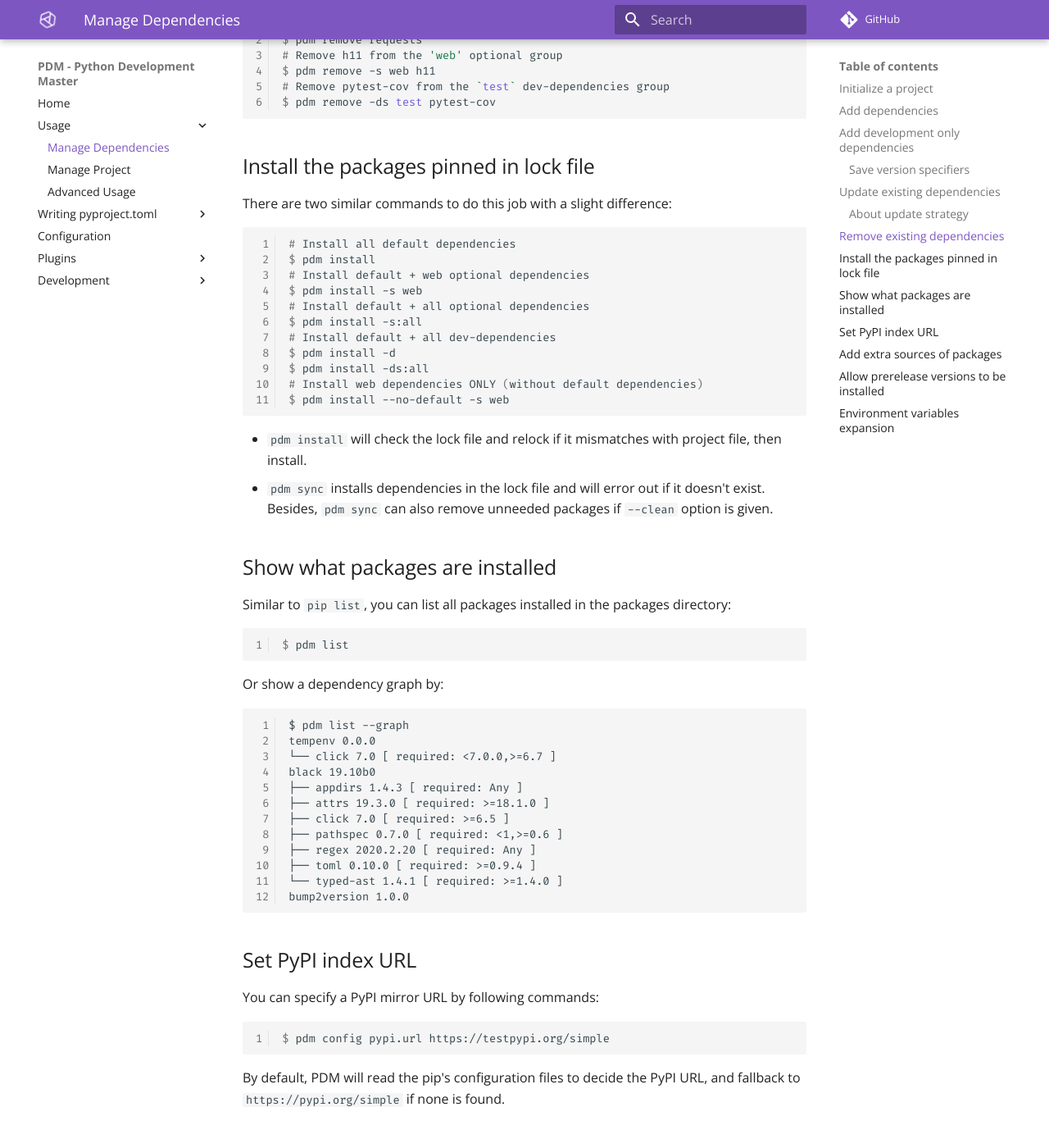
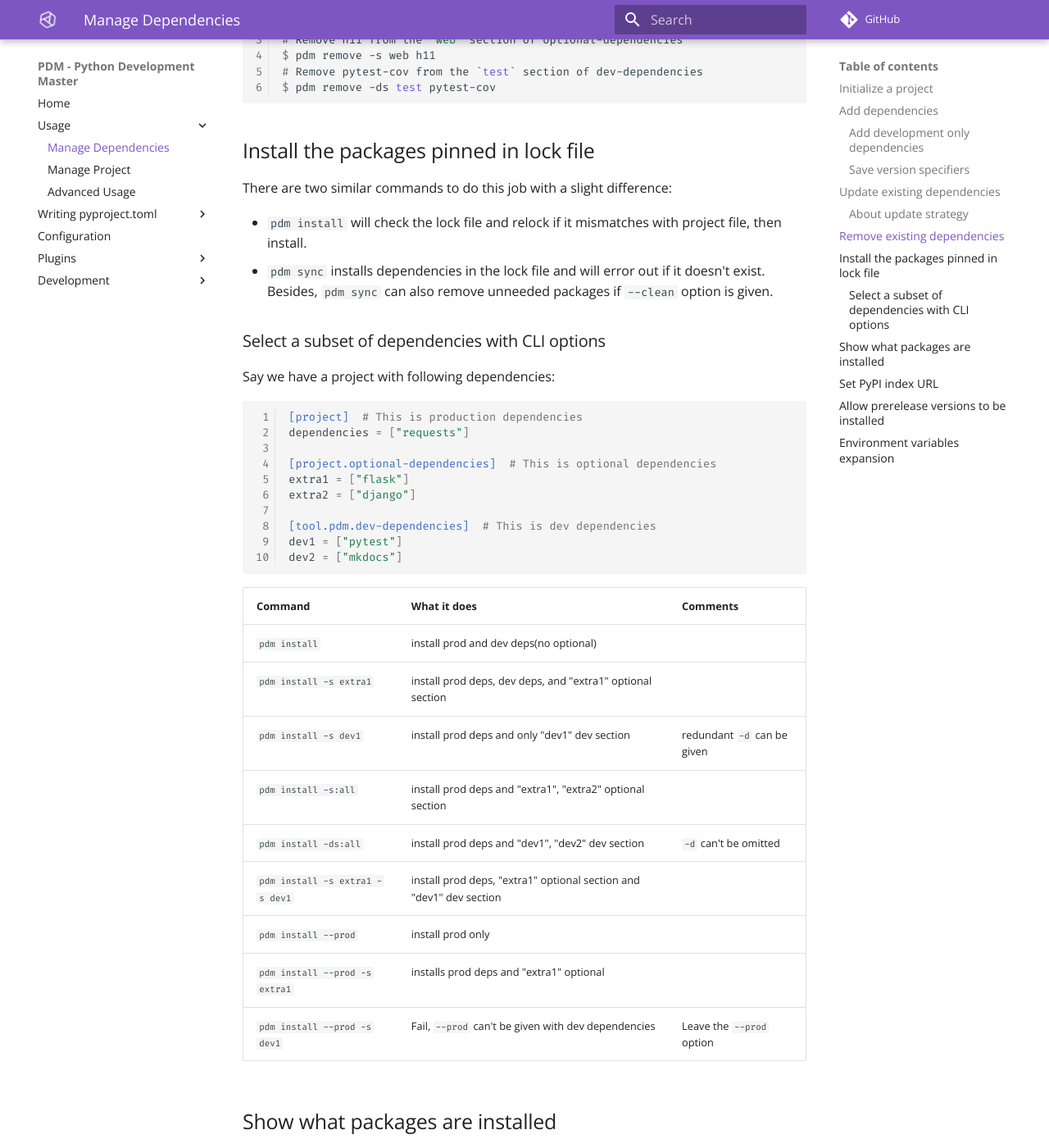
Before and after one commit to ChrisSanderser/pd-ms, an MkDocs documentation site: the page built from docs/docs/usage/dependency.md, in a window 1280 px wide and 1400 px high, scrolled down 3214 px. Shown: the whole window at 82% size. Built offline with MkDocs 1.6.1 and Material for MkDocs 9.7.7, drawn with Linux system fonts in a browser that asks for light colours; comment, search, counter and statistics services are not loaded; some of the changed text lies outside the part shown.

Commit message:
Update docs about the behavior change

````diff
--- a/docs/docs/usage/dependency.md
+++ b/docs/docs/usage/dependency.md
@@ -29,7 +29,7 @@ dependencies = []
 If `pyproject.toml` is already present, it will be updated with the metadata. The metadata format follows the
 [PEP 621 specification](https://www.python.org/dev/peps/pep-0621/)
 
-For details of the meaning of each field in `pyproject.toml`, please refer to [Project File](pyproject.md).
+For details of the meaning of each field in `pyproject.toml`, please refer to [Project File](/pyproject/pep62.md).
 
 ## Add dependencies
 
@@ -71,7 +71,7 @@ test = ["pytest"]
 For backward-compatibility, if `-s/--section` is not given, dependencies will go to `dev` group under `[tool.pdm.dev-dependencies]` by default.
 
 !!! NOTE
-The same group name MUST NOT appear in both `[tool.pdm.dev-dependencies]` and `[project.optional-dependencies]` .
+    The same group name MUST NOT appear in both `[tool.pdm.dev-dependencies]` and `[project.optional-dependencies]` .
 
 ### Save version specifiers
 
@@ -114,9 +114,9 @@ If the section is not given, PDM will search for the requirement in the default
 To update packages in development dependencies:
 
 ```console
-# Update all dev-dependencies
+# Update all default + dev-dependencies
 $ pdm update -d
-# Update a package in the specified group of dev-dependencies
+# Update a package in the specified section of dev-dependencies
 $ pdm update -ds test pytest
 ```
 
@@ -136,9 +136,9 @@ To remove existing dependencies from project file and the library directory:
 ```console
 # Remove requests from the default dependencies
 $ pdm remove requests
-# Remove h11 from the 'web' optional group
+# Remove h11 from the 'web' section of optional-dependencies
 $ pdm remove -s web h11
-# Remove pytest-cov from the `test` dev-dependencies group
+# Remove pytest-cov from the `test` section of dev-dependencies
 $ pdm remove -ds test pytest-cov
 ```
 
@@ -146,23 +146,38 @@ $ pdm remove -ds test pytest-cov
 
 There are two similar commands to do this job with a slight difference:
 
-```console
-# Install all default dependencies
-$ pdm install
-# Install default + web optional dependencies
-$ pdm install -s web
-# Install default + all optional dependencies
-$ pdm install -s:all
-# Install default + all dev-dependencies
-$ pdm install -d
-$ pdm install -ds:all
-# Install web dependencies ONLY (without default dependencies)
-$ pdm install --no-default -s web
-```
-
 - `pdm install` will check the lock file and relock if it mismatches with project file, then install.
 - `pdm sync` installs dependencies in the lock file and will error out if it doesn't exist.
   Besides, `pdm sync` can also remove unneeded packages if `--clean` option is given.
+
+### Select a subset of dependencies with CLI options
+
+Say we have a project with following dependencies:
+
+```toml
+[project]  # This is production dependencies
+dependencies = ["requests"]
+
+[project.optional-dependencies]  # This is optional dependencies
+extra1 = ["flask"]
+extra2 = ["django"]
+
+[tool.pdm.dev-dependencies]  # This is dev dependencies
+dev1 = ["pytest"]
+dev2 = ["mkdocs"]
+```
+
+| Command                         | What it does                                                        | Comments                    |
+| ------------------------------- | ------------------------------------------------------------------- | --------------------------- |
+| `pdm install`                   | install prod and dev deps(no optional)                              |                             |
+| `pdm install -s extra1`         | install prod deps, dev deps, and "extra1" optional section          |                             |
+| `pdm install -s dev1`           | install prod deps and only "dev1" dev section                       | redundant `-d` can be given |
+| `pdm install -s:all`            | install prod deps and "extra1", "extra2" optional section           |                             |
+| `pdm install -ds:all`           | install prod deps and "dev1", "dev2" dev section                    | `-d` can't be omitted       |
+| `pdm install -s extra1 -s dev1` | install prod deps, "extra1" optional section and "dev1" dev section |                             |
+| `pdm install --prod`            | install prod only                                                   |                             |
+| `pdm install --prod -s extra1`  | installs prod deps and "extra1" optional                            |                             |
+| `pdm install --prod -s dev1`    | Fail, `--prod` can't be given with dev dependencies                 | Leave the `--prod` option   |
 
 ## Show what packages are installed
 
@@ -200,21 +215,6 @@ $ pdm config pypi.url https://testpypi.org/simple
 By default, PDM will read the pip's configuration files to decide the PyPI URL, and fallback
 to `https://pypi.org/simple` if none is found.
 
-## Add extra sources of packages
-
-Sometimes your packages may exist on a private repository other than PyPI(and its mirrors).
-These sources should be preserved in `pyproject.toml` and shipped with the project in deployment.
-
-```toml
-[[tool.pdm.source]]
-url = "http://example.com/private/index"
-verify_ssl = false  # Don't verify SSL, it is required when you are using `HTTP` or the certificate is trusted.
-name = "private"
-```
-
-Use the name `name = "pypi"` if you want to override the configured PyPI index. Note that PDM specific settings
-are stored under `tool.pdm` namespace in the `pyproject.toml`.
-
 ## Allow prerelease versions to be installed
 
 Include the following setting in `pyproject.toml` to enable:
````
Also changed, not shown: other parts of docs/docs/usage/dependency.md (+2 -2 lines), docs/docs/pyproject/tool-pdm.md (+1 -1 lines), docs/docs/usage/project.md (+1 -1 lines), news/391.feature.md (added, +1 -0 lines), 3 other files.
